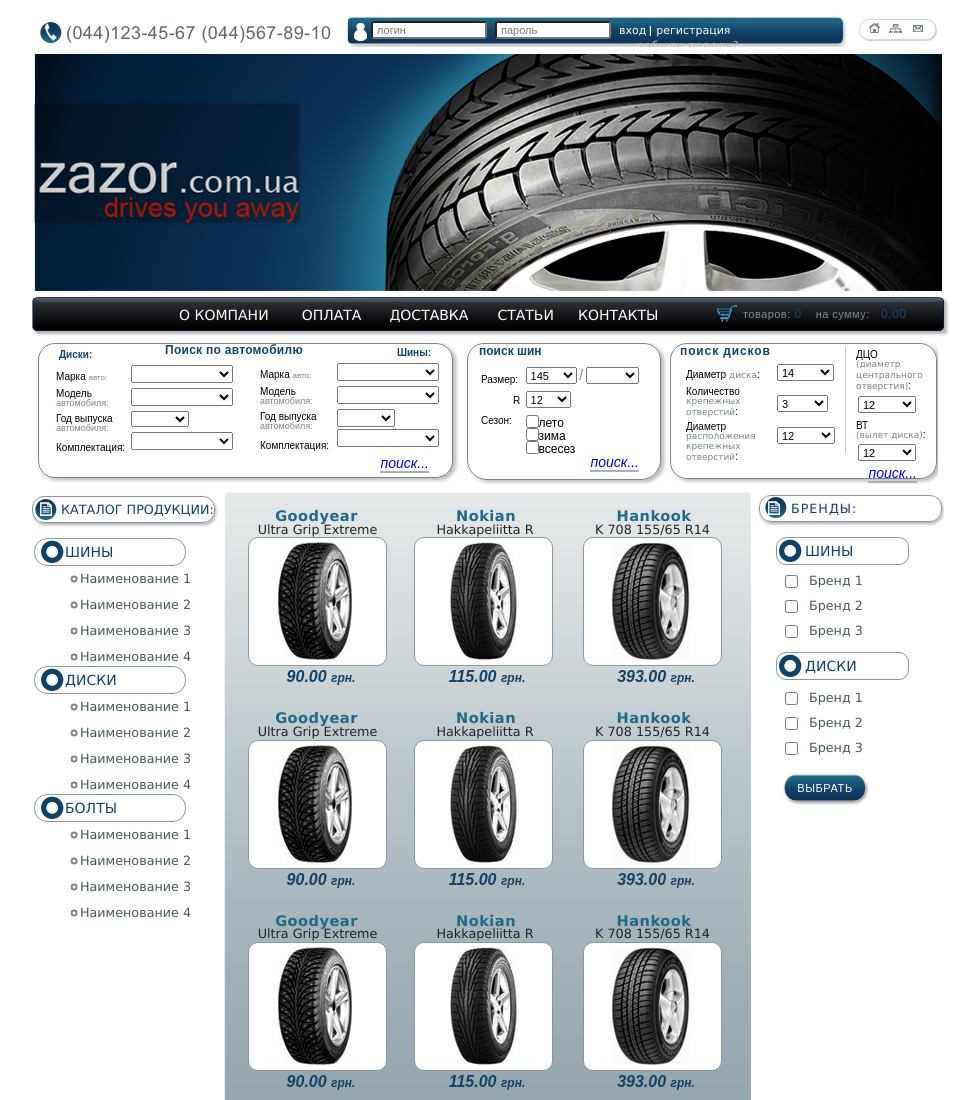
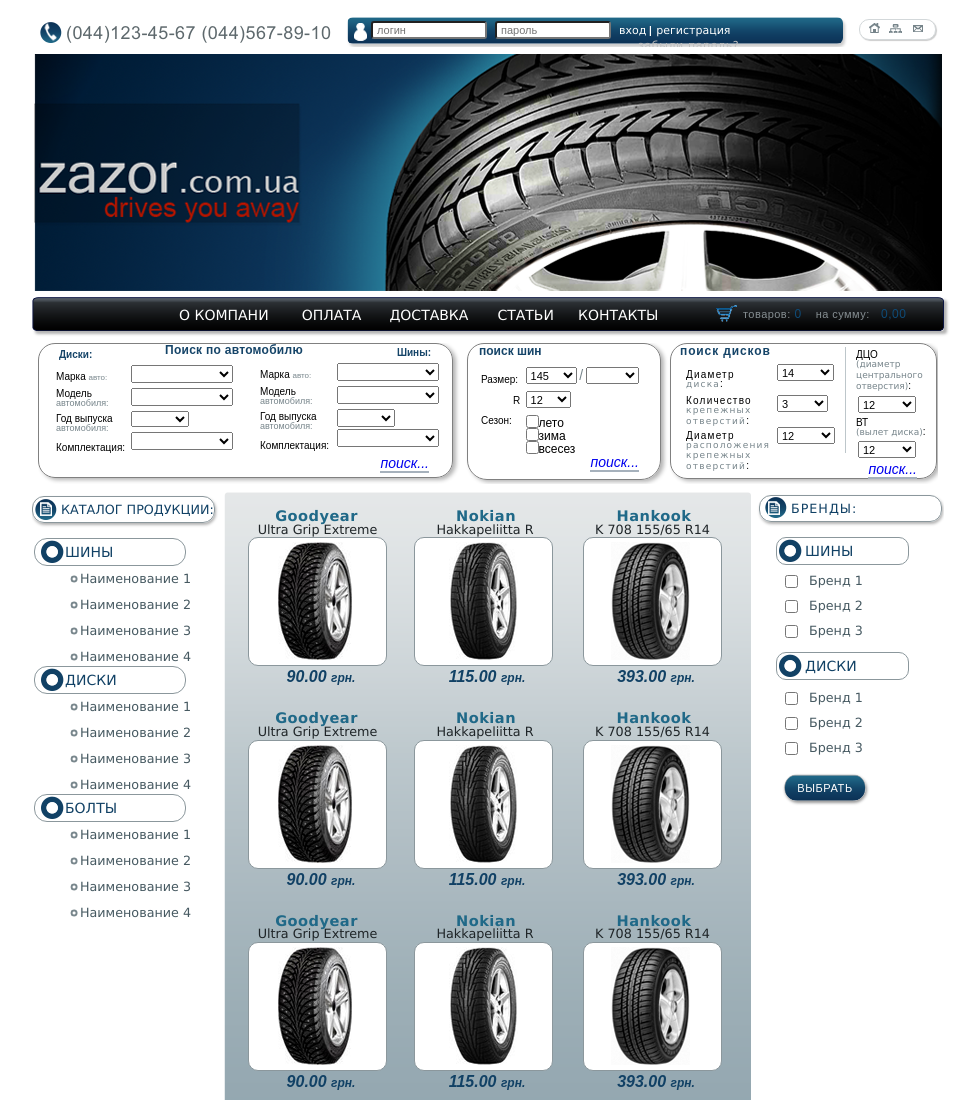
Before and after one commit to yassisme/Hometasks, a plain HTML site: page 6DZ/index.html in a window 1280 px wide. Shown: the top 1100 px of the page, without its empty margins (152-1131 px from the left). Drawn offline with Linux system fonts and the light colour scheme; a web font is replaced by a local one.

Commit message:
Please read ReadMe.txt

```diff
--- a/6DZ/сss/style.css
+++ b/6DZ/сss/style.css
@@ -455,7 +455,8 @@ nav{
 .d_text{
 	padding: 14px 0 0 15px;
 	float: left;
-	width: 85px;
+	width: 90px;
+	letter-spacing: 0.23ex;
 }
 .findDisc h4{
 	padding-left: 9px;
@@ -495,12 +496,12 @@ nav{
 	float: right;
 }
 .disc_r_column select{
-	margin: 4px 0 8px 2px;
+	margin: 4px 0 5px 2px;
 	width: 58px;
 	height: 17px;
 }
 .findDisc .search{
-	margin: 0px 19px 0 0;
+	margin: 2px 19px 0 0;
     float: right;
     font-family: Arial;
     font-style: italic;
@@ -728,7 +729,6 @@ nav{
    	margin: 0 11px 0 0px;
     vertical-align: bottom;
     position: relative;
-    *overflow: hidden;
 }
 .vitrina_right label{
 	display: block;
```
